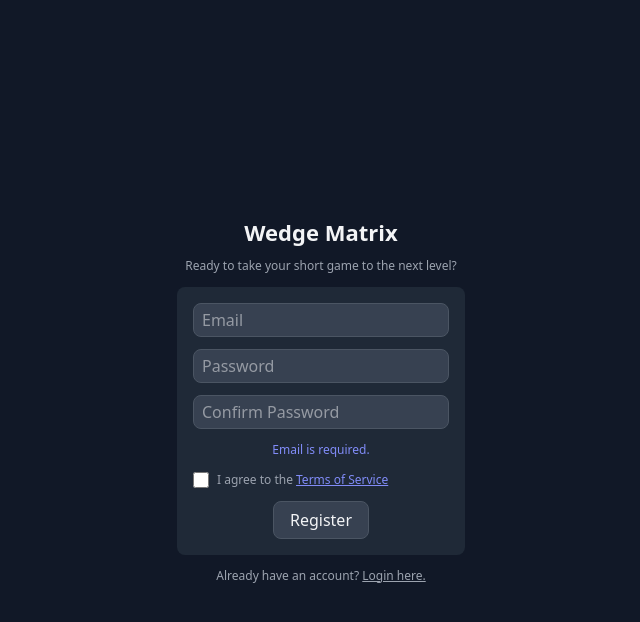
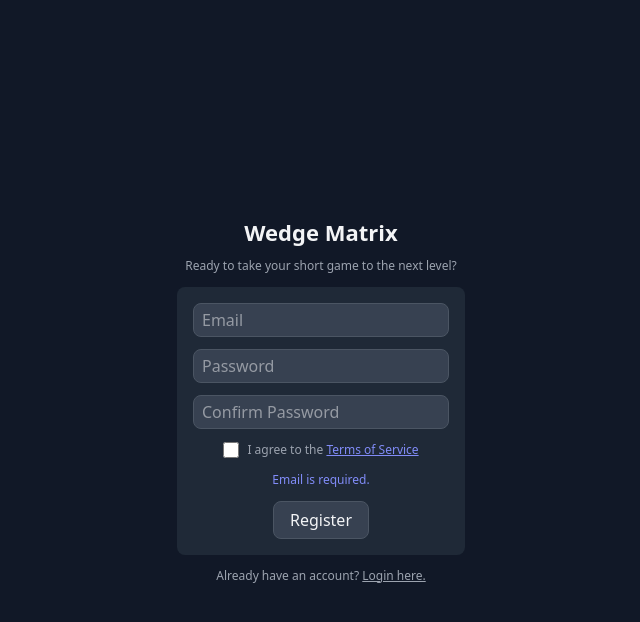
Before and after one commit to braybowler/wedge-matrix-web-frontend, a Vue app: page /register in a window 1280 px wide. Both pictures are taken after a click on the button "Register". Shown: the top 622 px of the page, without its empty margins (319-959 px from the left). Built offline with nearby package versions, Linux system fonts and the light colour scheme; no server answers.

Commit message:
center tos, revert max width change to app div

```diff
--- a/index.html
+++ b/index.html
@@ -7,7 +7,7 @@
     <title>Wedge Matrix</title>
   </head>
   <body class="bg-[#111827] flex justify-center items-center h-screen">
-    <div id="app" class="min-w-[320px]"></div>
+    <div id="app" class="min-w-[320px] max-w-[320px]"></div>
     <script type="module" src="/src/main.ts"></script>
   </body>
 </html>
--- a/src/components/register/RegisterForm.vue
+++ b/src/components/register/RegisterForm.vue
@@ -97,13 +97,6 @@ const handleRegisterSubmission = async () => {
         data-test-id="password-confirmation-input"
       />
 
-      <p v-if="showInvalidEmailErrorMessage" class="error-message">
-        {{ invalidEmailErrorMessage }}
-      </p>
-      <p v-if="showInvalidPasswordErrorMessage" class="error-message">
-        {{ invalidPasswordErrorMessage }}
-      </p>
-
       <div class="tos-container">
         <input
           class="tos-checkbox"
@@ -118,6 +111,12 @@ const handleRegisterSubmission = async () => {
           </span>
         </label>
       </div>
+      <p v-if="showInvalidEmailErrorMessage" class="error-message">
+        {{ invalidEmailErrorMessage }}
+      </p>
+      <p v-if="showInvalidPasswordErrorMessage" class="error-message">
+        {{ invalidPasswordErrorMessage }}
+      </p>
       <p v-if="showTosErrorMessage" class="error-message" data-test-id="tos-error-message">
         You must accept the Terms of Service to register.
       </p>
@@ -227,6 +226,7 @@ input:focus {
   display: flex;
   flex-direction: row;
   align-items: center;
+  justify-content: center;
   gap: 8px;
   width: 100%;
 }
```
